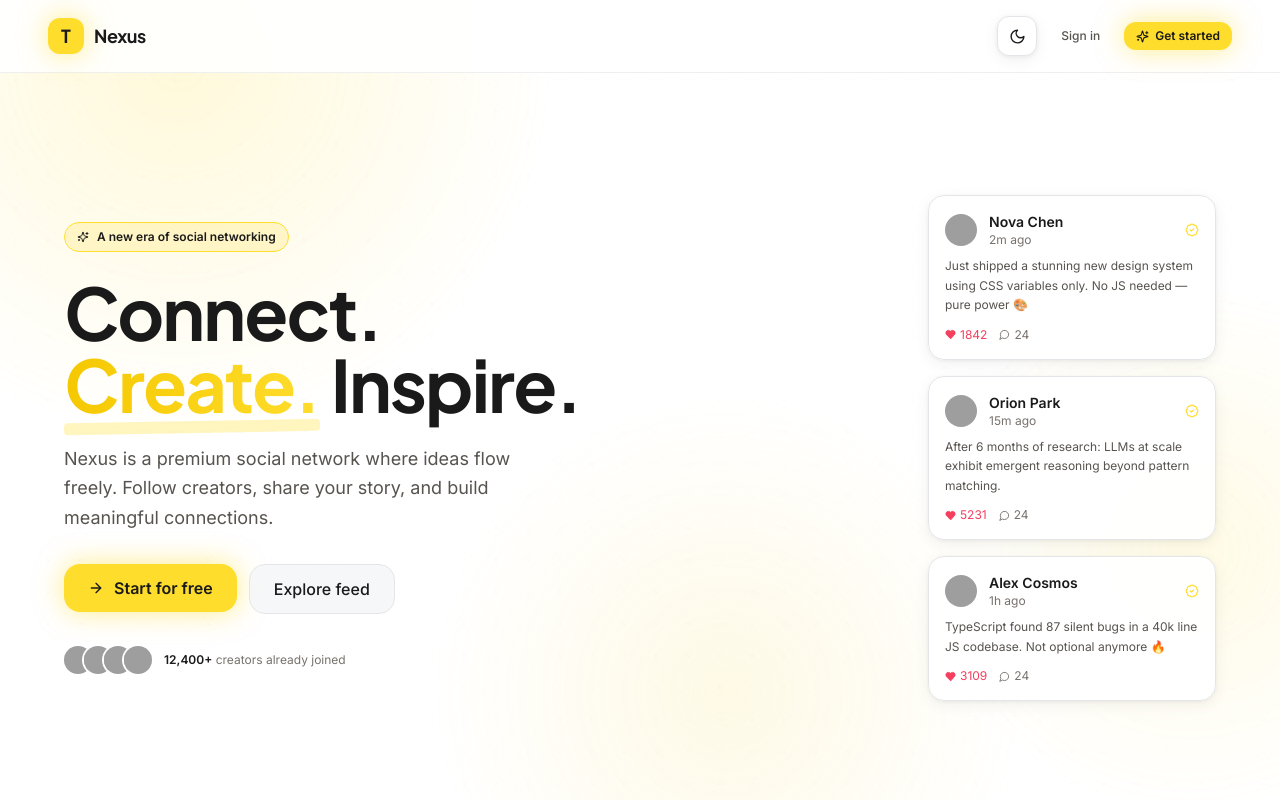
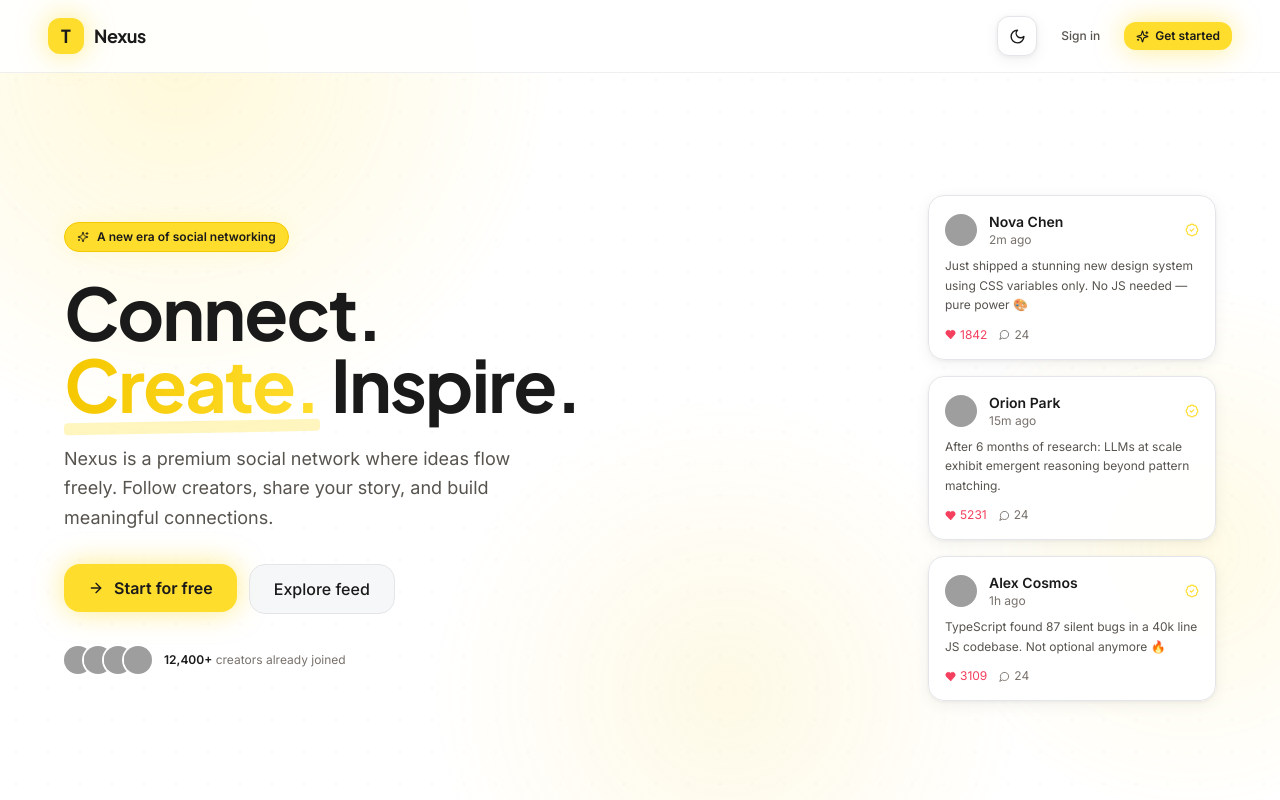
Before and after one commit to Komissar4ik/final-project-2-semester, a React (Vite) app: page / in a window 1280 px wide. Shown: the top 800 px of the page. Built offline with nearby package versions, Linux system fonts and the light colour scheme; grey boxes are pictures that could not be loaded.

Commit message:
fix: bage

```diff
--- a/src/pages/LandingPage.tsx
+++ b/src/pages/LandingPage.tsx
@@ -88,9 +88,9 @@ export default function LandingPage() {
               initial={{ opacity: 0, y: 20 }}
               animate={{ opacity: 1, y: 0 }}
               transition={{ delay: 0.1 }}
-              className="inline-flex items-center gap-2 px-3 py-1.5 rounded-full border border-brand bg-brand/20 text-tbank-black text-xs font-semibold mb-6"
+              className="inline-flex items-center gap-2 px-3 py-1.5 rounded-full border border-brand-dark bg-brand text-tbank-black text-xs font-semibold mb-6 shadow-[0_0_20px_rgba(255,221,45,0.15)]"
             >
-              <Sparkles size={12} />
+              <Sparkles size={12} className="shrink-0 opacity-90" aria-hidden />
               A new era of social networking
             </motion.div>
 
```
